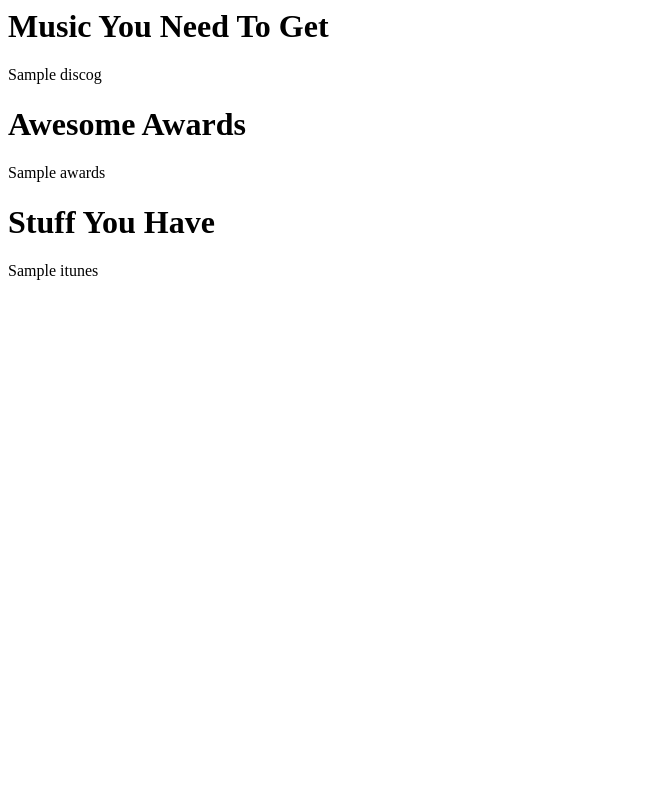
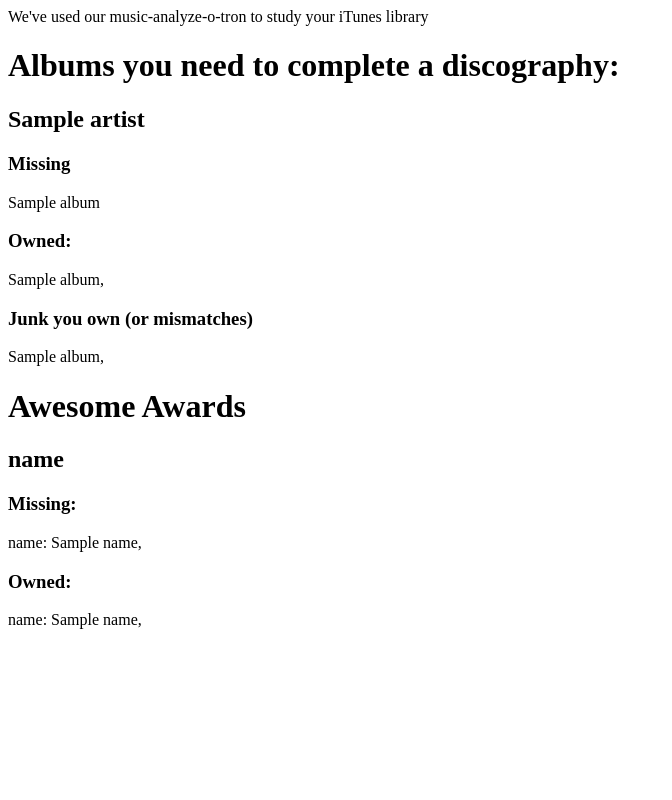
Before and after one commit to BDFife/MHDBOS2013, a Flask app: template templates/results.html in a window 1280 px wide. Shown: the whole page, without its empty margins (0-672 px from the left). Run offline with Flask 2, Linux system fonts and the light colour scheme; the template is opened without the code that fills it: most values are stand-ins (such as "Sample title", 1, 10 or a date in 2020).

Commit message:
clean up presentation of album stuff. still no 'style'

```diff
--- a/templates/results.html
+++ b/templates/results.html
@@ -1,19 +1,65 @@
 <html>
   <head>
     <title>Music Collector's Helper</title>
+
+    <script language=javascript type='text/javascript'>
+      function toggle_visibility(id) {
+        var e document.getElementById(id);
+        if (e.style.display == 'block')
+          e.style.display = 'none';
+        else
+          e.style.display = 'block';
+      }
+    </script>
+
   </head>
 
   <body>
-    <p></p>
+    <p>We've used our music-analyze-o-tron to study your iTunes
+    library</p>
 
-    <H1>Music You Need To Get </H1>
-      {{discog}}
+
+    <H1>Albums you need to complete a discography:</H1>
+    {% for artist in discog %}
+      <H2>{{artist}}</H2>
+        <H3>Missing</H3>
+          {% for album in discog[artist]['missing'] %}
+            <p>{{album}}</p>
+          {% endfor %}
+        <H3>Owned:</H3>
+          <p>
+          {% for album in discog[artist]['owned'] %}
+            {{album}},
+          {% endfor %}
+          </p>
+        <H3>Junk you own (or mismatches)</H3>
+          <p>
+          {% for album in discog[artist]['other'] %}
+            {{album}},
+          {% endfor %}
+          </p>
+    {% endfor %}
 
     <H1>Awesome Awards</H1>
-      {{awards}}
-
-    <H1>Stuff You Have</H1>
-      {{itunes}}
+    {% for award in awards.keys() %}
+      <H2>{{award}}</H2>
+      <H3>Missing:</H3>
+        {% for artist in awards[award]['needed'].keys() %}
+        <p>{{artist}}:
+          {% for album in awards[award]['needed'][artist] %}
+           {{album}},
+          {% endfor %}
+        </p>
+        {% endfor %}
+      <H3>Owned:</H3>
+        {% for artist in awards[award]['owned'].keys() %}
+          <p>{{artist}}:
+            {% for album in awards[award]['owned'][artist] %}
+              {{album}},
+            {% endfor %}
+        </p>
+        {% endfor %}
+    {% endfor %}
 
  </body>
 </html>
```
